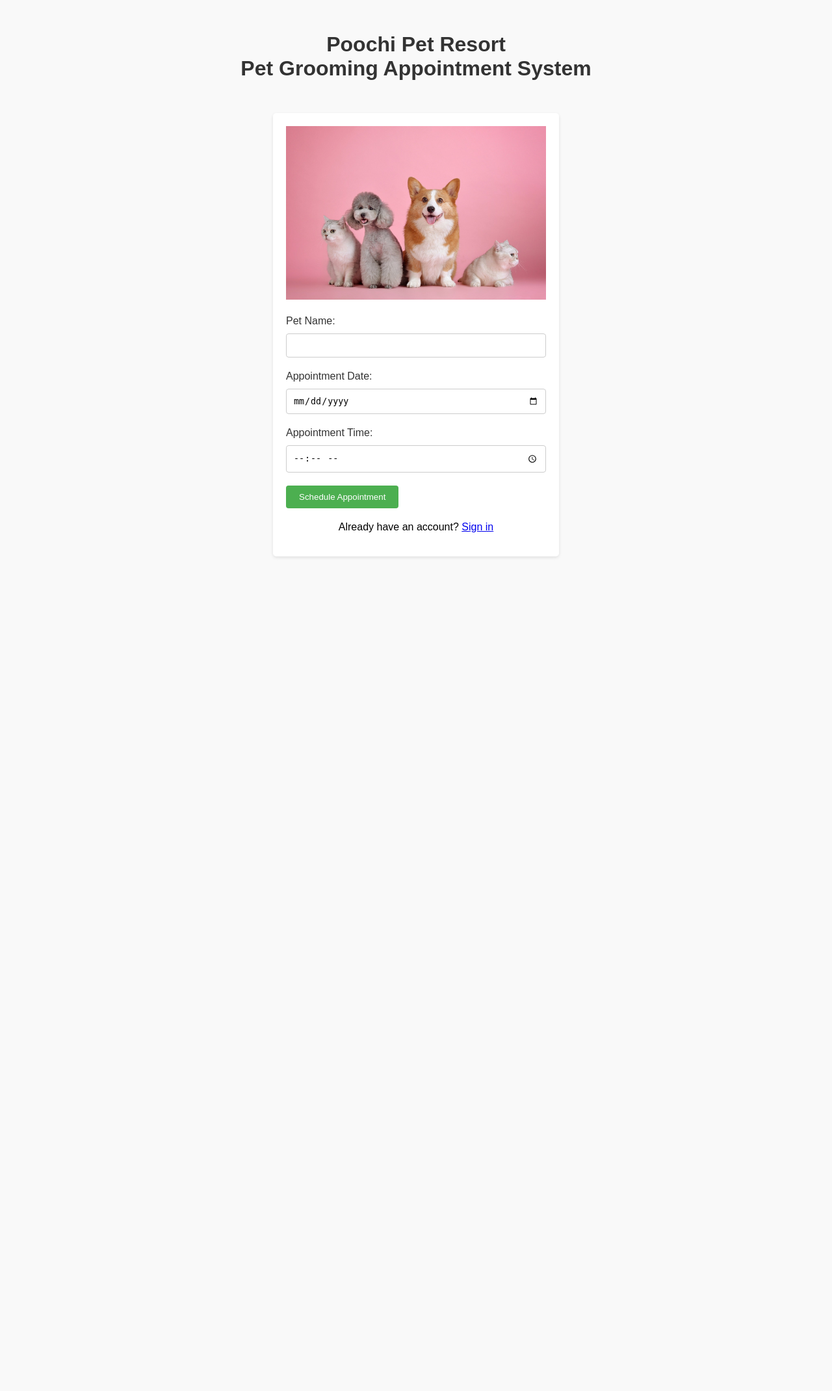
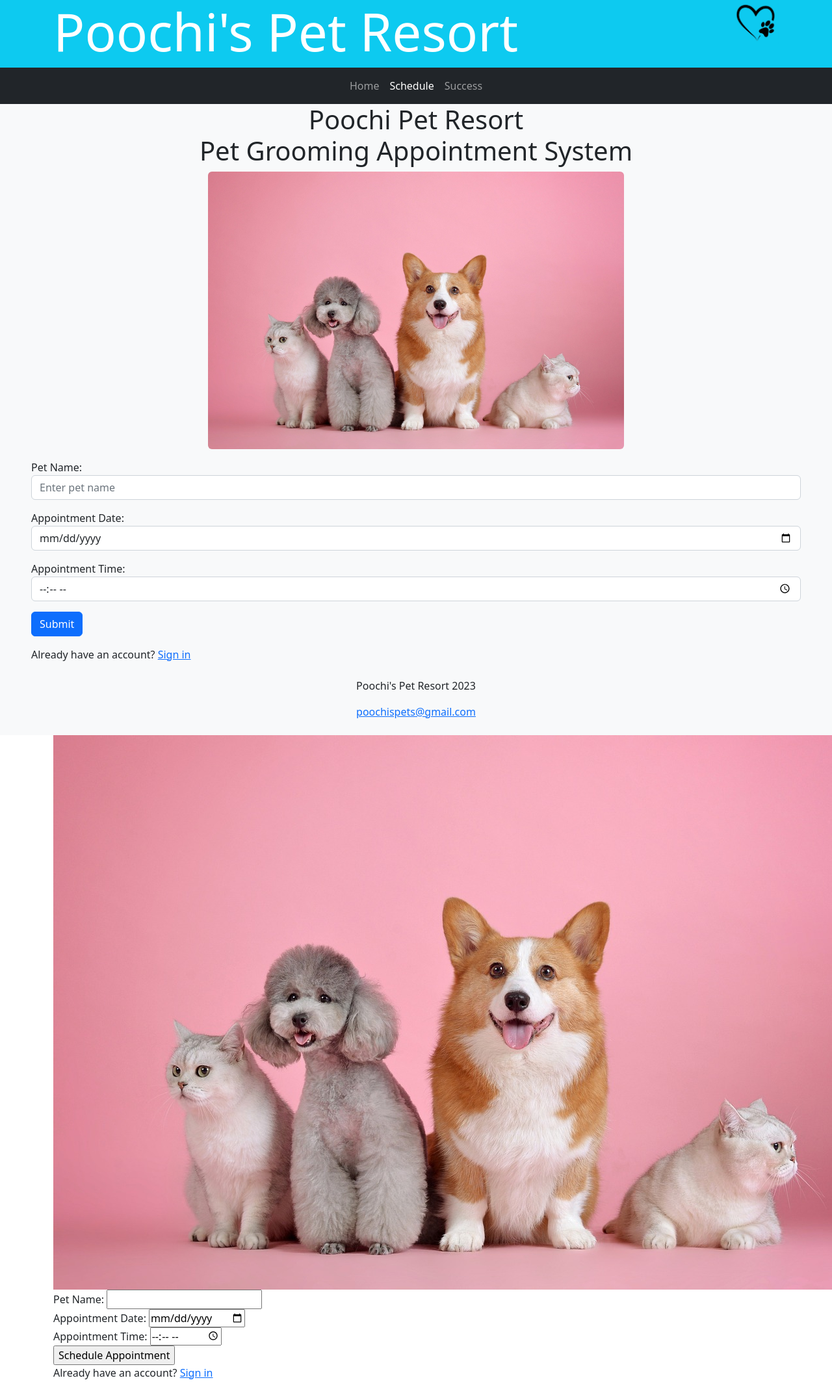
Before and after one commit to CSU-CPSC4205-2023-Summer/group_1, a Flask app: page /index in a window 1280 px wide; the page is wider, and only the part inside the window is pictured. Shown: that part at 65% size. Before the commit the page ends 858 px from the top of that part, so only its background shows below. Run offline with Flask 3, Linux system fonts and the light colour scheme.

Commit message:
Sam's commit for Demo 2

```diff
--- a/templates/index.html
+++ b/templates/index.html
@@ -1,79 +1,104 @@
 <!DOCTYPE html>
-<html>
+<html lang="en">
+
 <head>
-    <title>Pet Grooming Appointment</title>
-    <style>
-        body {
-            background-color: #f9f9f9;
-            font-family: Arial, sans-serif;
-            margin: 0;
-            padding: 0;
-        }
+<meta charset="utf-8">
+<meta name="viewport" content="width=device-width">
+<title>Poochi's Pet Resort</title>
+<meta name="viewport" content="width=device-width, initial-scale=1">
+<link href="https://cdn.jsdelivr.net/npm/bootstrap@5.2.1/dist/css/bootstrap.min.css" rel="stylesheet">
+<script src="https://cdn.jsdelivr.net/npm/bootstrap@5.2.1/dist/js/bootstrap.bundle.min.js"></script>
+<script src="script.js"></script>
+<!DOCTYPE html>
+<html lang="en">
 
-        h1 {
-            color: #333;
-            text-align: center;
-            margin-top: 50px;
-        }
+<head>
+    <meta charset="utf-8">
+    <meta name="viewport" content="width=device-width">
+    <title>Poochi's Pet Resort</title>
+    <meta name="viewport" content="width=device-width, initial-scale=1">
+    <link href="https://cdn.jsdelivr.net/npm/bootstrap@5.2.1/dist/css/bootstrap.min.css" rel="stylesheet">
+    <script src="https://cdn.jsdelivr.net/npm/bootstrap@5.2.1/dist/js/bootstrap.bundle.min.js"></script>
+    <script src="script.js"></script>
+    </head>
+<body>
+    <div class="banner bg-info text-white">
+        <div class="container">
+            <div class="row">
+                <div class="col-sm-11">
+                    <h1 class="display-1">Poochi's Pet Resort</h1>
+                </div>
+                <div class="col-sm-1">
+                    <img class="img-fluid" src="static/paws.png" alt="Banner Logo">
+                </div>
+            </div>
+        </div>
+    </div>
 
-        .container {
-            max-width: 400px;
-            margin: 50px auto;
-            padding: 20px;
-            background-color: #fff;
-            border-radius: 5px;
-            box-shadow: 0 2px 5px rgba(0, 0, 0, 0.1);
-        }
+    <nav class="navbar navbar-expand-sm bg-dark navbar-dark">
+        <button type="button"
+        data-bs-toggle="collapse"
+        data-bs-target="#navbarNav"
+        class="navbar-toggler"
+        aria-controls="navbarNav"
+        aria-expanded="false"
+        aria-label="Toggle Navigation">
+        <span class="navbar-toggler-icon"></span>
+        </button>
+        <div class="collapse navbar-collapse justify-content-center" id="navbarNav">
+            <ul class="navbar-nav">
+                <li class="nav-item active">
+                    <a class="nav-link" href="/">Home</a>
+                </li>
+                <li class="nav-item active">
+                    <a class="nav-link active" href="/index">Schedule</a>
+                </li>
+                <li class="nav-item active">
+                    <a class="nav-link" href="/Success">Success</a>
+                </li>
+            </ul>
+        </div>
+    </nav>
 
-        label {
-            display: block;
-            margin-bottom: 10px;
-            color: #333;
-        }
+    <div class="row">
+        <div class="col-sm-12 bg-light text-dark">
+            <h1 class="h1 text-center">Poochi Pet Resort <br />
+            Pet Grooming Appointment System</h1>
+            <div class="image-container">
+                <img src="static/pets.jpg" class="rounded mx-auto d-block" style="width: 50%" alt="Pets">
+            </div>
+            <form action="/schedule" method="POST">
+                <div class="mb-3 mt-3 px-5">
+                    <label for="pet_name">Pet Name:</label>
+                    <input type="text" class="form-control" placeholder="Enter pet name" id="pet_name" name="pet_name" required>
+                </div>
+                <div class="mb-3 px-5">
+                    <label for="appointment_date">Appointment Date:</label>
+                    <input type="date" class="form-control" id="appointment_date" name="appointment_date" required>
+                </div>
+                <div class="mb-3 px-5">
+                    <label for="appointment_time">Appointment Time:</label>
+                    <input type="time" class="form-control" id="appointment_time" name="appointment_time" required>
+                </div>
+                <div class="mb-3 px-5">
+                    <button type="submit" id="Schedule Appointment" class="btn btn-primary">Submit</button>
+                </div>
+            </form>
+            <div class="signin-link mb-3 px-5">
+                <p>Already have an account? <a href="/signin">Sign in</a></p>
+            </div>
+        </div>
+    </div>
+    <div class="container-fluid p-2 bg-light text-center">
+        <p>Poochi's Pet Resort 2023</p>
+        <p><a href="mailto:poochispets@gmail.com" tabindex="7">poochispets@gmail.com</a></p>
+    </div>
 
-        input[type="text"],
-        input[type="date"],
-        input[type="time"] {
-            width: 100%;
-            padding: 10px;
-            border: 1px solid #ccc;
-            border-radius: 4px;
-            box-sizing: border-box;
-            margin-bottom: 20px;
-        }
+    <script src="https://cdn.jsdelivr.net/npm/bootstrap@5.3.0/dist/js/bootstrap.bundle.min.js" integrity="sha384-geWF76RCwLtnZ8qwWowPQNguL3RmwHVBC9FhGdlKrxdiJJigb/j/68SIy3Te4Bkz" crossorigin="anonymous"></script>
+    <script src="https://cdn.jsdelivr.net/npm/@popperjs/core@2.11.8/dist/umd/popper.min.js" integrity="sha384-I7E8VVD/ismYTF4hNIPjVp/Zjvgyol6VFvRkX/vR+Vc4jQkC+hVqc2pM8ODewa9r" crossorigin="anonymous"></script>
+    <script src="https://cdn.jsdelivr.net/npm/bootstrap@5.3.0/dist/js/bootstrap.min.js" integrity="sha384-fbbOQedDUMZZ5KreZpsbe1LCZPVmfTnH7ois6mU1QK+m14rQ1l2bGBq41eYeM/fS" crossorigin="anonymous"></script>
 
-        .image-container {
-            text-align: center;
-            margin-bottom: 20px;
-        }
 
-        .image-container img {
-            max-width: 100%;
-            height: auto;
-        }
-
-        input[type="submit"] {
-            background-color: #4CAF50;
-            color: white;
-            padding: 10px 20px;
-            border: none;
-            border-radius: 4px;
-            cursor: pointer;
-        }
-
-        input[type="submit"]:hover {
-            background-color: #45a049;
-        }
-
-        .signin-link {
-            text-align: center;
-            margin-top: 20px;
-        }
-    </style>
-</head>
-<body>
-    <h1>Poochi Pet Resort <br />
-        Pet Grooming Appointment System</h1>
     <div class="container">
         <div class="image-container">
             <img src="static/pets.jpg" alt="Pets">
```
Also changed, not shown: templates/about.html (+84 -84 lines), static/about-dogs-edit.jpg (added), static/paws.png (added), static/pets-edit.jpg (added), static/welcome-dogs-edit.jpg (added).
